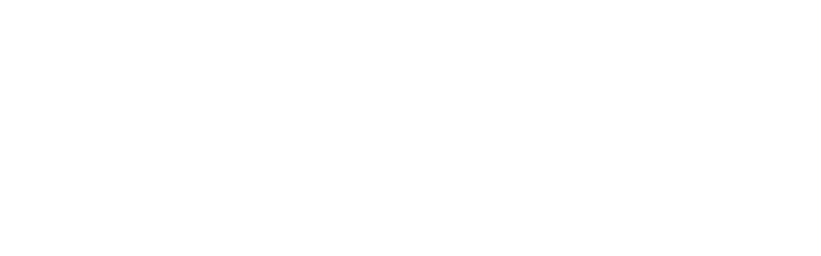
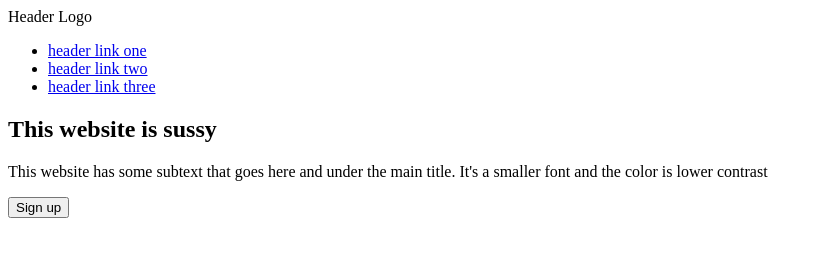
Before and after one commit to binkybarnes/odin-landing-page, a plain HTML site: page version-2/index.html in a window 1280 px wide. Shown: the whole page, without its empty margins (0-821 px from the left). Drawn offline with Linux system fonts and the light colour scheme.

Commit message:
Add section-1 contents

```diff
--- a/version-2/index.html
+++ b/version-2/index.html
@@ -5,5 +5,24 @@
     <title>Version 2</title>
     <link rel="stylesheet" href="style.css" />
   </head>
-  <body></body>
+  <body>
+    <div>Header Logo</div>
+    <ul>
+      <li>
+        <a href="#">header link one</a>
+      </li>
+      <li>
+        <a href="#">header link two</a>
+      </li>
+      <li>
+        <a href="#">header link three</a>
+      </li>
+    </ul>
+    <h2>This website is sussy</h2>
+    <p>
+      This website has some subtext that goes here and under the main title.
+      It's a smaller font and the color is lower contrast
+    </p>
+    <button>Sign up</button>
+  </body>
 </html>
```
